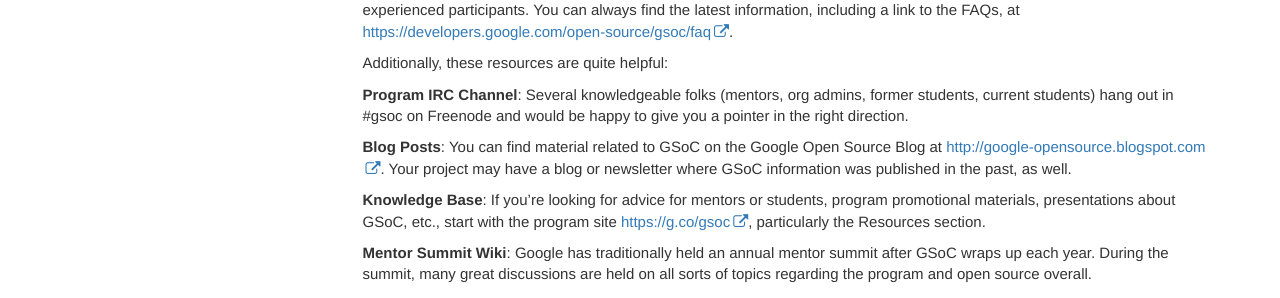
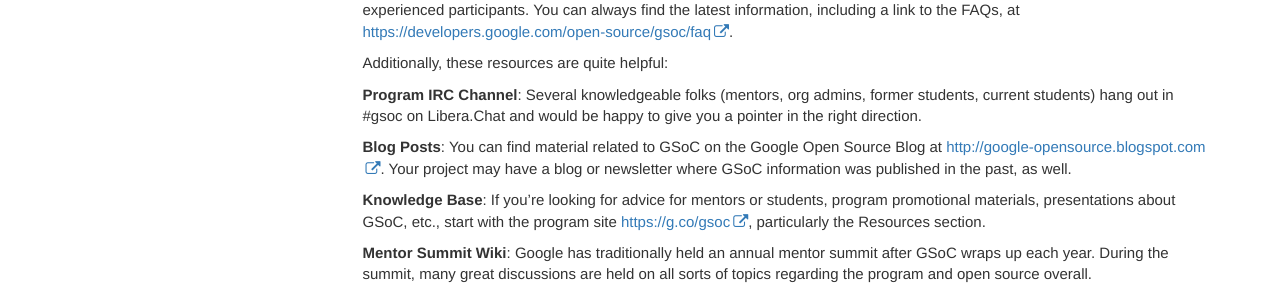
Before and after one commit to google/gsocguides, a Jekyll site: the page built from pages/mentor/28-additional_resources.md, in a window 1280 px wide. Shown: the part 554-852 px from the top of the page. Built offline with Jekyll 4.4.1, drawn with Linux system fonts in a browser that asks for light colours.

Commit message:
Update 28-additional_resources.md

```diff
--- a/pages/mentor/28-additional_resources.md
+++ b/pages/mentor/28-additional_resources.md
@@ -16,7 +16,7 @@ No matter what, you want to take a look at the Program Rules each year to make s
 
 Additionally, these resources are quite helpful:
 
-**Program IRC Channel**: Several knowledgeable folks (mentors, org admins, former students, current students) hang out in #gsoc on Freenode and would be happy to give you a pointer in the right direction.
+**Program IRC Channel**: Several knowledgeable folks (mentors, org admins, former students, current students) hang out in #gsoc on Libera.Chat and would be happy to give you a pointer in the right direction.
 
 **Blog Posts**: You can find material related to GSoC on the Google Open Source Blog at <http://google-opensource.blogspot.com>. Your project may have a blog or newsletter where GSoC information was published in the past, as well.
 
```
